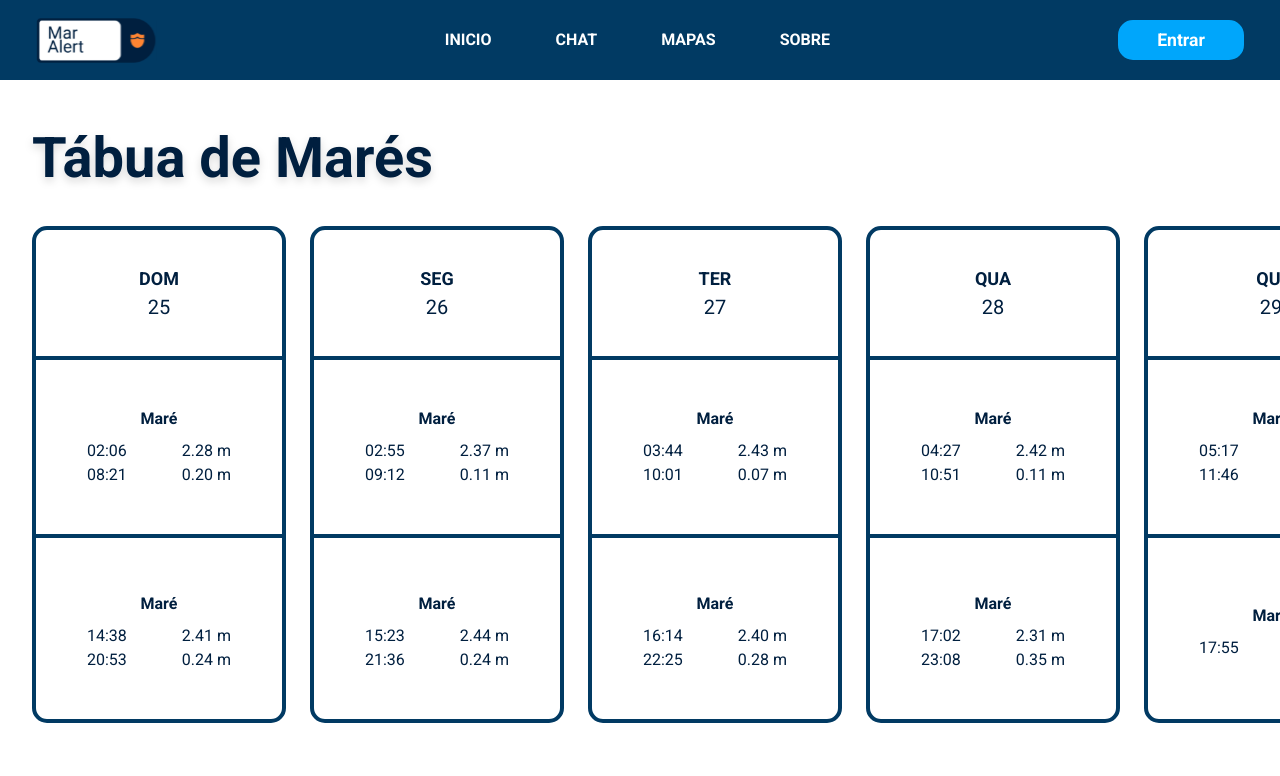
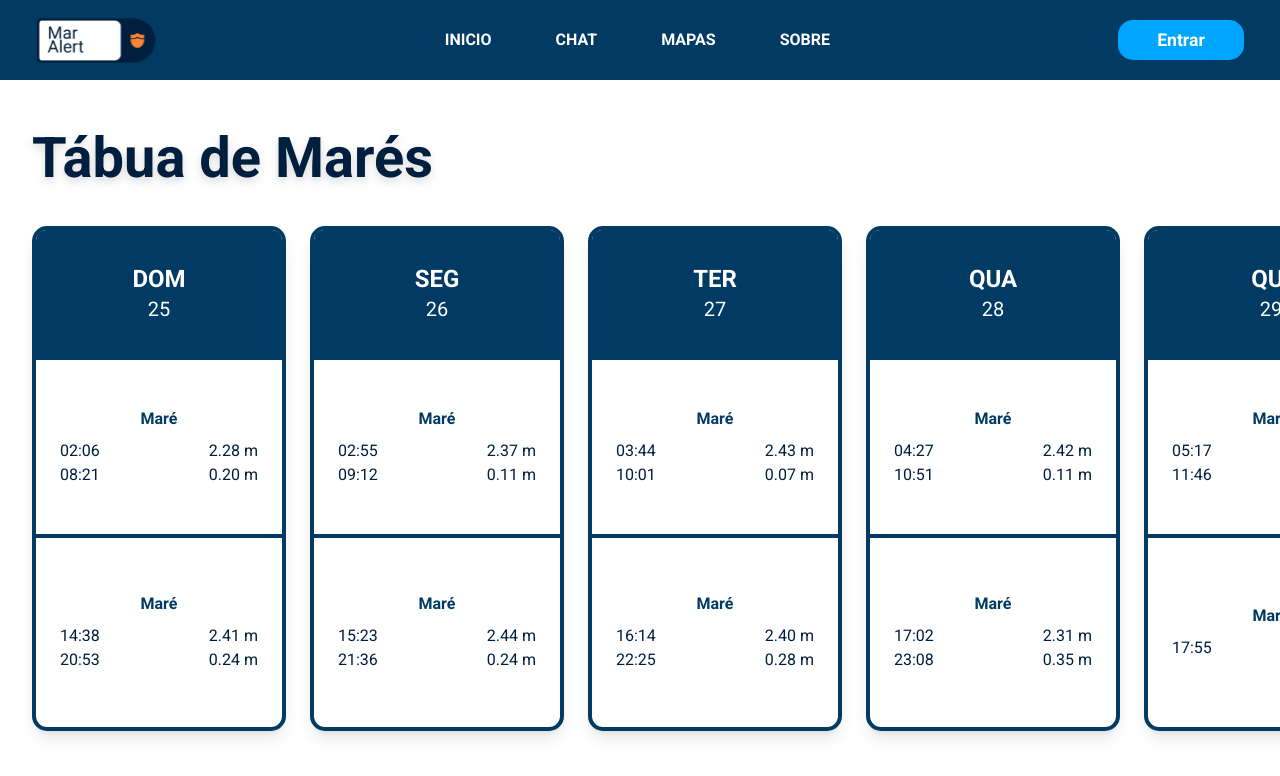
Before and after one commit to victorsimasdev/react-riseup, a React (Vite) app: page /tabua-de-mares in a window 1280 px wide. Shown: the top 776 px of the page. Built offline with nearby package versions, Linux system fonts and the light colour scheme.

Commit message:
style: Alterada estilização da página de tábua de marés.

```diff
--- a/src/components/CardTabelaMare.jsx
+++ b/src/components/CardTabelaMare.jsx
@@ -3,32 +3,37 @@ export function CardTabelaMare({ dia, semana, mares }) {
   const segundaSessao = mares.slice(2, 4);
 
   return (
-    <div className="border-4 h-[31.0625rem] w-[15.875rem] rounded-[15px] border-[var(--background-header)]">
-      <div className="border-b-4 border-[var(--background-header)] h-[8.13rem] flex flex-col items-center justify-center">
-        <h1 className="font-bold text-lg">{semana}</h1>
+    <div className="min-w-[15.875rem] max-w-[15.875rem] bg-white rounded-[15px] border-4 border-[var(--background-header)] shadow-lg transition-transform hover:scale-105">
+      {/* Cabeçalho */}
+      <div className="border-b-4 border-[var(--background-header)] h-[8.13rem] flex flex-col items-center justify-center bg-[var(--background-header)] text-white rounded-t-[10px]">
+        <h1 className="text-2xl font-bold">{semana}</h1>
         <h2 className="text-xl">{dia}</h2>
       </div>
-      <div className="border-b-4 border-[var(--background-header)] h-[11.12rem] flex flex-col items-center justify-center">
-        <h1 className="mb-2 font-semibold">Maré</h1>
-        <div className="w-[15.875rem]">
-          {primeiraSessao.map((m, i) => (
-            <div key={i} className="flex justify-evenly">
-              <p>{m.hora}</p>
-              <p>{m.altura.toFixed(2)} m</p>
+
+      {/* Primeira sessão */}
+      <div className="border-b-4 border-[var(--background-header)] h-[11.12rem] flex flex-col items-center justify-center px-2">
+        <h1 className="mb-2 font-semibold text-[var(--background-header)]">Maré</h1>
+        {primeiraSessao.map((m, i) => (
+          <div key={i} className="flex justify-between w-full px-4">
+            <span>{m.hora}</span>
+            <span>{m.altura.toFixed(2)} m</span>
+          </div>
+        ))}
+      </div>
+
+      {/* Segunda sessão */}
+      <div className="h-[11.81rem] flex flex-col items-center justify-center px-2">
+        <h1 className="mb-2 font-semibold text-[var(--background-header)]">Maré</h1>
+        {segundaSessao.length > 0 ? (
+          segundaSessao.map((m, i) => (
+            <div key={i} className="flex justify-between w-full px-4">
+              <span>{m.hora}</span>
+              <span>{m.altura.toFixed(2)} m</span>
             </div>
-          ))}
-        </div>
-      </div>
-      <div className="h-[11.81rem] flex flex-col items-center justify-center">
-        <h1 className="mb-2 font-semibold">Maré</h1>
-        <div className="w-[15.875rem]">
-          {segundaSessao.map((m, i) => (
-            <div key={i} className="flex justify-evenly">
-              <p>{m.hora}</p>
-              <p>{m.altura.toFixed(2)} m</p>
-            </div>
-          ))}
-        </div>
+          ))
+        ) : (
+          <p className="text-sm text-gray-500">Sem mais dados</p>
+        )}
       </div>
     </div>
   );
```
